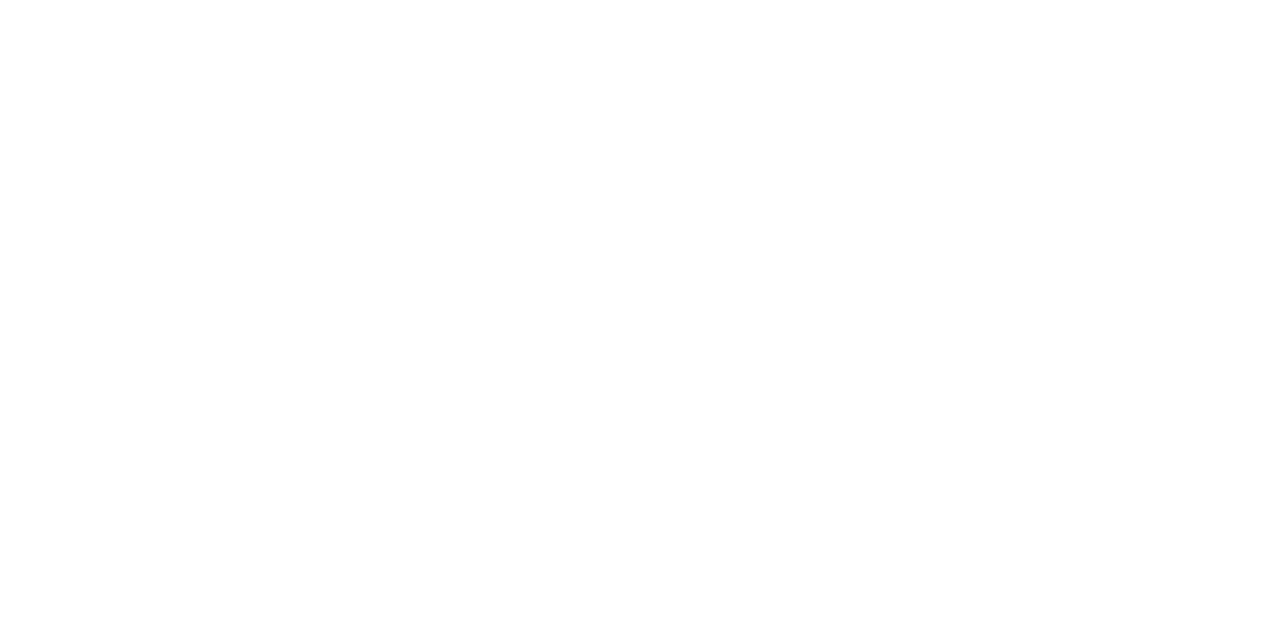
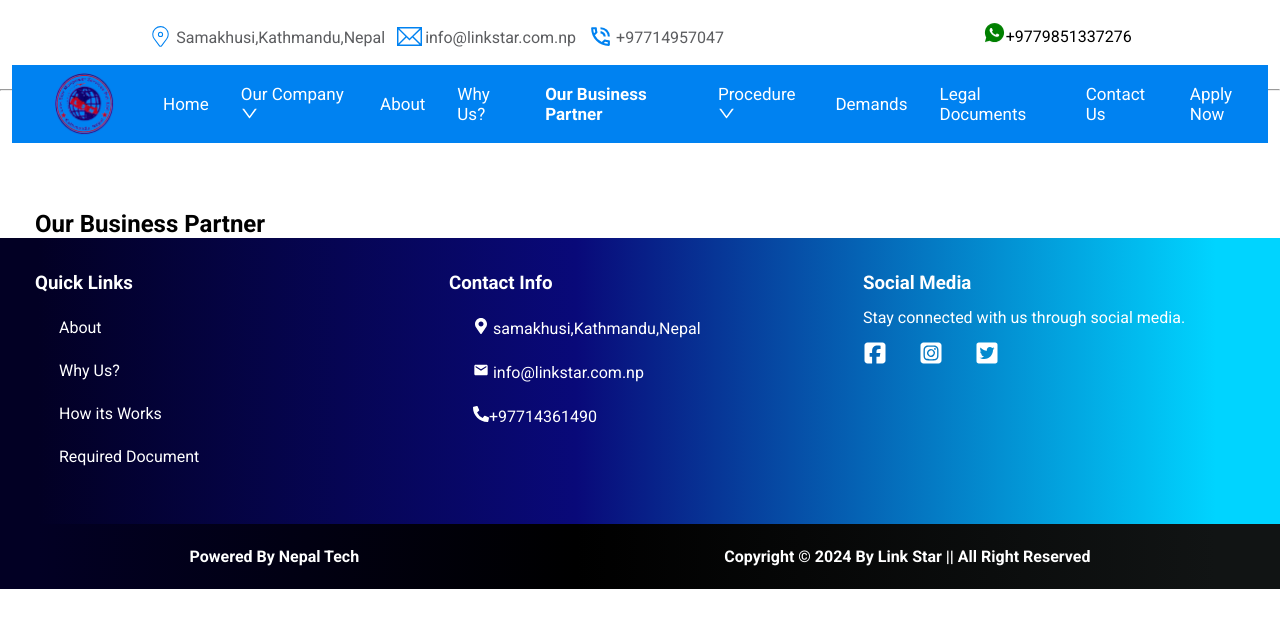
Before and after one commit to Suniel1921/linkstarFronend, a React (Vite) app: page /our-business-partner in a window 1280 px wide. Before the commit this address had no page. Shown: the top 628 px of the page. Built offline with nearby package versions, Linux system fonts and the light colour scheme.

Commit message:
our client section added

```diff
--- a/src/App.jsx
+++ b/src/App.jsx
@@ -61,6 +61,7 @@
 import ContactData from './components/admin/ContactData';
 import AOS from "aos";
 import { useEffect } from 'react';
+import OurBusinessPartner from './components/ourPartner/OurBusinessPartner';
 
 // Data for DropdownData components
 const dropdownData = [
@@ -225,6 +226,7 @@
           <Route path='/why-us' element={<WhyUs />} />
           <Route path='/demands' element={<Vacency />} />
           <Route path='/apply-now' element={<ApplyNow />} />
+          <Route path='/our-business-partner' element={<OurBusinessPartner/>}/>
 
           {/* Render DropdownData components */}
           {dropdownData.map(({ path, heading, para1, para2, para3, para4, para5, para6, para7, para8, para9, para10 }) => (
--- a/src/components/Banner/Banner.jsx
+++ b/src/components/Banner/Banner.jsx
@@ -29,7 +29,7 @@
           {/* <p><FaMapMarkerAlt/>samakhusi,Kathmandu,Nepal</p> */}
           <div className='locationIcon'>
             <p className='email'><CiLocationOn/></p>
-            <p>samakhusi,Kathmandu,Nepal</p>
+            <p>Samakhusi,Kathmandu,Nepal</p>
           </div>
           <div onClick={handleEmailClick} className='locationIcon'>
             <p className='email'><TfiEmail/></p>
--- a/src/components/navbar/Navbar.jsx
+++ b/src/components/navbar/Navbar.jsx
@@ -219,7 +219,7 @@
           </li>
           <li><NavLink to='/about'>About</NavLink></li>
           <li><NavLink to='/why-us'>Why Us?</NavLink></li>
-          <li><NavLink to='/why-us'>Our Clients</NavLink></li>
+          <li><NavLink to='/our-business-partner'>Our Business Partner</NavLink></li>
           <li>
             <Dropdown overlay={procedureMenu}>
               <NavLink to='/procedure' className='ant-dropdown-link' onClick={e => e.preventDefault()}>
--- /dev/null
+++ b/src/components/ourPartner/OurBusinessPartner.jsx
@@ -0,0 +1,18 @@
+import React from 'react'
+import '../ourPartner/ourBusinessPartner.css';
+
+const OurBusinessPartner = () => {
+  return (
+    <>
+    <div className="ourbusinessPartner_Container">
+        <div className="container">
+            <h2>Our Business Partner</h2>
+
+        </div>
+    </div>
+
+    </>
+  )
+}
+
+export default OurBusinessPartner
--- /dev/null
+++ b/src/components/ourPartner/ourBusinessPartner.css
@@ -0,0 +1,3 @@
+.ourbusinessPartner_Container{
+    margin-top: 119px;
+}
```
